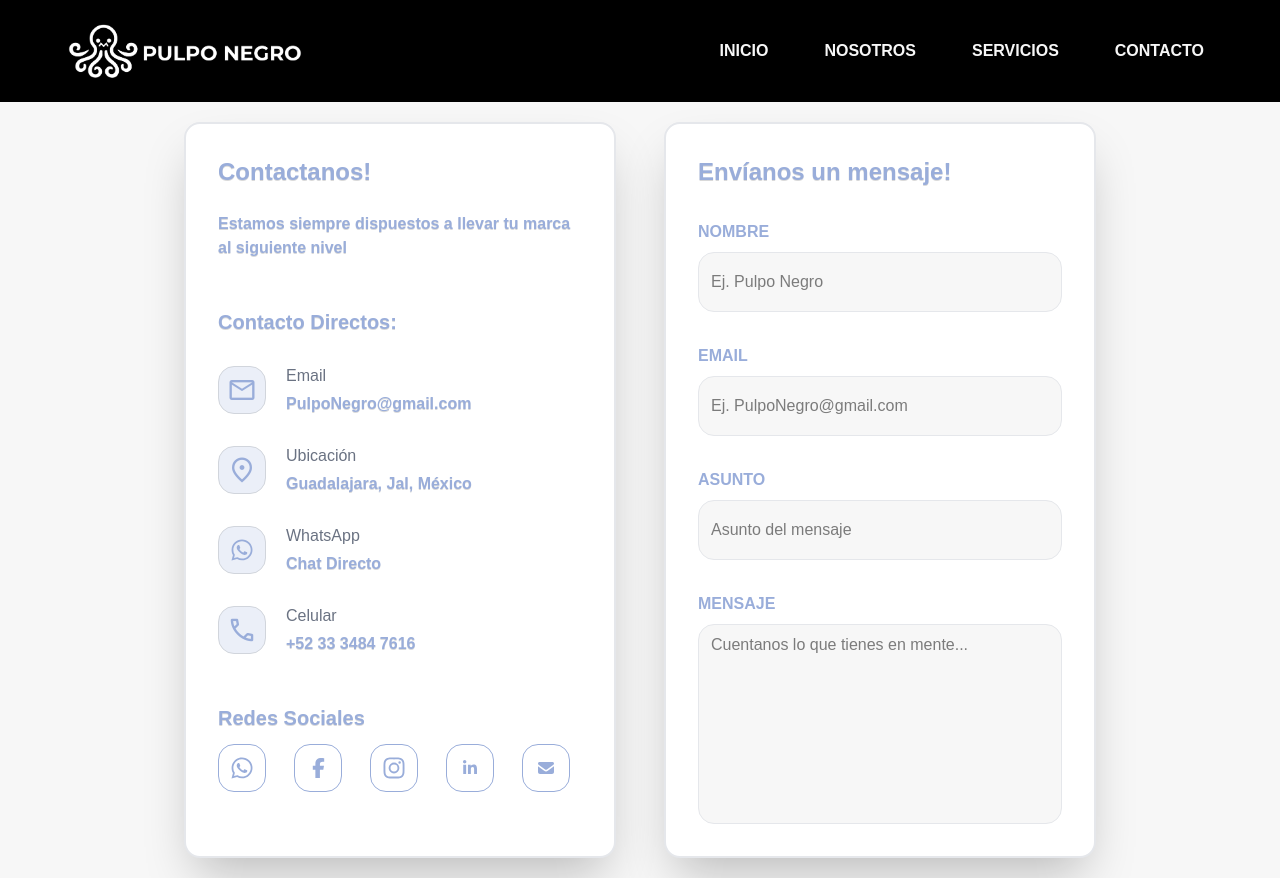
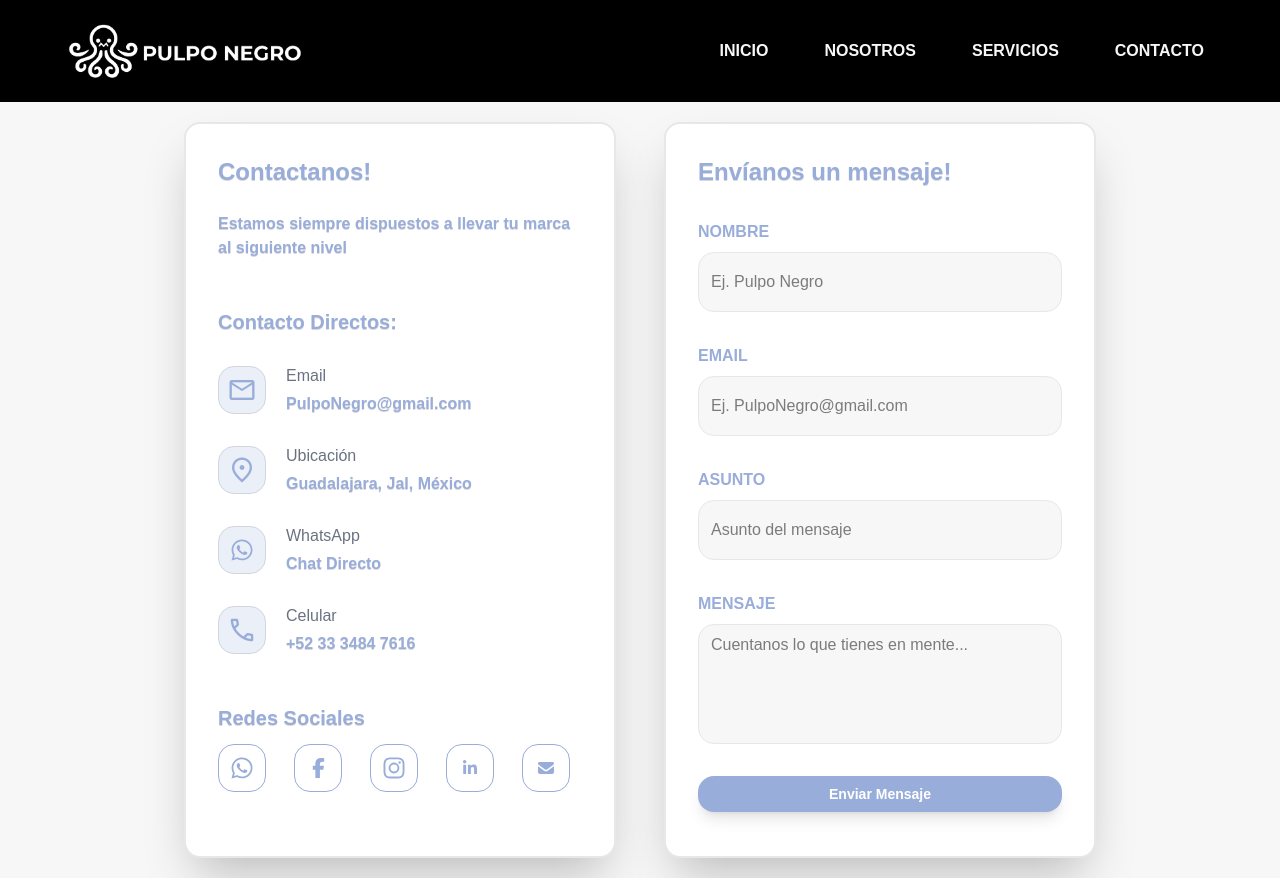
Before and after one commit to RobertoMira/Pulponegro, a React (Vite) app: page /contacto in a window 1280 px wide. Built offline with nearby package versions, Linux system fonts and the light colour scheme; a web font is replaced by a local one.

Commit message:
Boton primario para manerjar submit en formulario

```diff
--- a/src/components/ui/botones/PrimaryButton.tsx
+++ b/src/components/ui/botones/PrimaryButton.tsx
@@ -1,16 +1,32 @@
 
+import type { ButtonHTMLAttributes, ReactNode } from "react";
 
-interface PrimaryButtonProps {
-    texto: string;
-    btnColor: string;
+interface PrimaryButtonProps extends ButtonHTMLAttributes<HTMLButtonElement> {
+  variant?: 'primary' | 'secondary' | 'ghost';
+  children: ReactNode;
+  className?: string;
 }
 
+export const PrimaryButton = ({
+  variant = 'primary',
+  children,
+  className = '',
+  type = 'button',
+  ...buttonProps
+}: PrimaryButtonProps) => {
+  const baseStyles = 'inline-flex items-center justify-center font-bold rounded-2xl px-5 py-2 text-sm transition-all duration-200 transform hover:-translate-y-1 active:translate-y-0 focus:outline-none focus:ring-4 cursor-pointer';
 
-export const PrimaryButton = ({ texto, btnColor }: PrimaryButtonProps) => {
+  const variantStyles = {
+    primary: 'bg-lila text-white hover:bg-purple-800 focus:ring-blue font-bold shadow-lg',
+    secondary: 'bg-fondo text-lila border-3 border-lila hover:bg-gray-200 focus:ring-gray-200 shadow-lg',
+    ghost: 'text-gray-600 hover:bg-gray-100 hover:text-gray-900 focus:ring-gray-100',
+  };
+
+  const combinedStyles = `${baseStyles} ${variantStyles[variant]} ${className}`;
+
   return (
-    <>
-      <p>{texto}</p>
-      <p>{btnColor}</p>
-    </>
-  )
-}
+    <button type={type} className={combinedStyles} {...buttonProps}>
+      {children}
+    </button>
+  );
+};
--- a/src/pages/mains/contacto/components/form/CardInput.tsx
+++ b/src/pages/mains/contacto/components/form/CardInput.tsx
@@ -23,7 +23,7 @@ export const CardInput = ({ fLabel, fType, variant, fid, fname, fplaceHolder, fr
 
     const variantStyles = {
         predeterminados: 'h-15',
-        textarea: 'h-50 resize-none',
+        textarea: 'h-30 resize-none',
     }
 
     const combinedStyles = `${baseStyles} ${variantStyles[variant]} ${className}`
--- a/src/pages/mains/contacto/components/form/FormContacto.tsx
+++ b/src/pages/mains/contacto/components/form/FormContacto.tsx
@@ -1,18 +1,24 @@
+import { PrimaryButton } from "../../../../../components/ui/botones/PrimaryButton";
 import { CardInput } from "./CardInput";
 
-
-
-
+// import { useState, type ChangeEventHandler } from "react";
 
 
 
 export default function FormContacto() {
+
+  // const [ formData, setFormData ] = useState('');
+
+  const handleSumbit = () => {
+  }
+
   return (
     <div
       className="w-full md:w-3/8 h-184 px-8 py-8 rounded-2xl bg-white border-2  border-lila shadow-2xl md:border-gray-200
       md:hover:border-lila md:hover:shadow-2xl">
       <form
         action=""
+        onSubmit={handleSumbit}
         className="flex flex-col gap-8"
       >
         <div>
@@ -59,6 +65,9 @@ export default function FormContacto() {
           frequired
           variant="textarea"
         />
+
+        <PrimaryButton type="submit" variant="primary">Enviar Mensaje</PrimaryButton>
+
       </form>
     </div>
   )
```
